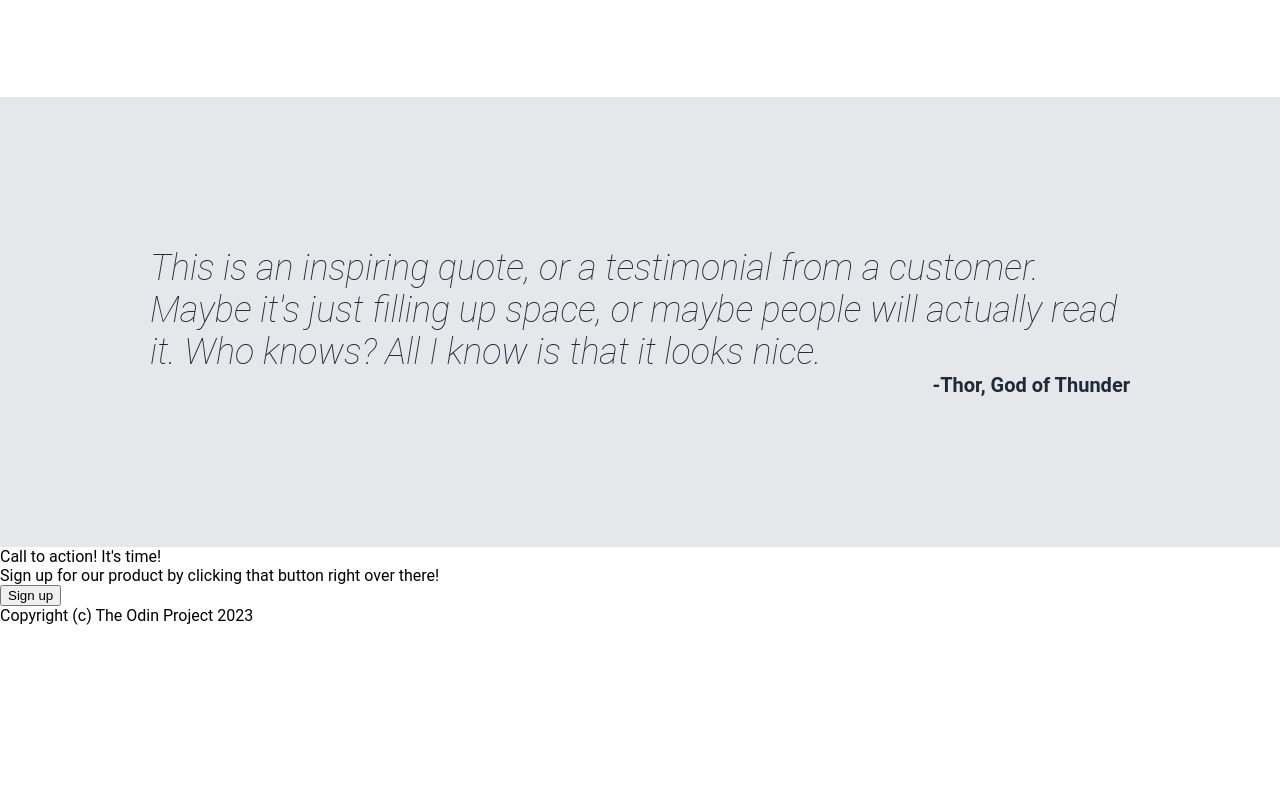
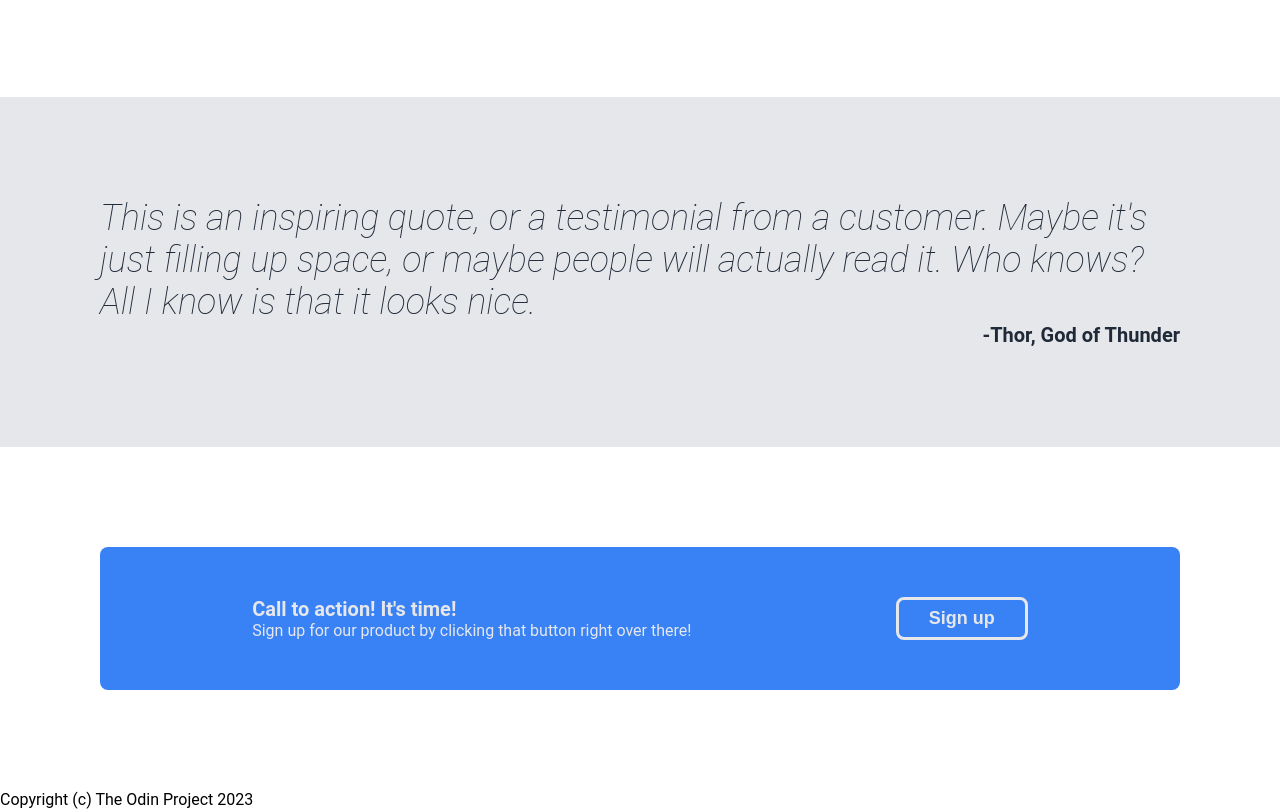
Before and after one commit to mxie97/landing-page, a plain HTML site: page index.html in a window 1280 px wide. Shown: the part 857-1666 px from the top of the page. Before the commit the page ends 1482 px from the top, so only its background shows below. Drawn offline with Linux system fonts and the light colour scheme.

Commit message:
formatting call to action section

```diff
--- a/index.html
+++ b/index.html
@@ -63,8 +63,10 @@
     </div>
 
     <div class="call-to-action">
-        <div>Call to action! It's time!</div>
-        <div>Sign up for our product by clicking that button right over there!</div>
+        <div>
+            <div class="text">Call to action! It's time!</div>
+            <div class="subtext">Sign up for our product by clicking that button right over there!</div>
+        </div>
         <button>Sign up</button>
     </div>
 
--- a/style.css
+++ b/style.css
@@ -102,7 +102,7 @@ body {
     color: #1F2937;
     display: flex;
     flex-direction: column;
-    padding: 150px;
+    padding: 100px;
 }
 
 .quote .text {
@@ -116,3 +116,29 @@ body {
     font-weight: bold;
     align-self: flex-end;
 }
+
+.call-to-action {
+    background-color: #3882F6;
+    margin: 100px;
+    padding: 50px;
+    border-radius: 8px;
+    color: #E5E7EB;
+    display: flex;
+    justify-content: space-around;
+}
+
+.call-to-action .text {
+    font-size: 20px;
+    font-weight: bold;
+}
+
+.call-to-action button {
+    background-color: #3882F6;
+    font-size: 18px;
+    color: #E5E7EB;
+    font-weight: bold;
+    border: solid 3px;
+    border-color: #E5E7EB;
+    border-radius: 8px;
+    padding: 8px 30px;
+}
```
